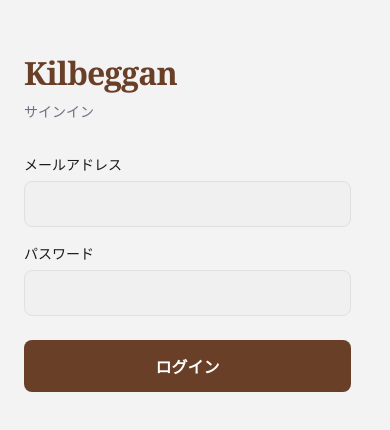
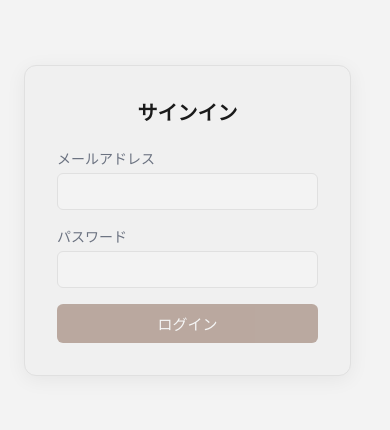
Before and after one commit to fumiakinagashima/kilbeggan, a SvelteKit app: page /signin in a window 390 px wide. Shown: the part 202-632 px from the top of the page. Built offline with nearby package versions, Linux system fonts and the light colour scheme.

Commit message:
style: align signin page and sidebar design with Midleton/Boann
Restyle the signin card and app sidebar to match the shared card UI,
typography, and account-row pattern used in Midleton/Boann, while
keeping Kilbeggan's mobile bottom-nav / desktop sidebar responsive
layout.

```diff
--- a/src/routes/(app)/+layout.svelte
+++ b/src/routes/(app)/+layout.svelte
@@ -1,10 +1,11 @@
 <script lang="ts">
 	import type { Snippet } from 'svelte';
+	import type { LayoutData } from './$types';
 	import { page } from '$app/state';
 	import { goto } from '$app/navigation';
-	import { PenLine, List, Users, Settings } from '@lucide/svelte';
+	import { PenLine, List, Users, Settings, LogOut } from '@lucide/svelte';
 
-	let { children }: { children: Snippet } = $props();
+	let { children, data }: { children: Snippet; data: LayoutData } = $props();
 
 	const navItems = [
 		{ href: '/', label: '投稿', icon: PenLine, exact: true },
@@ -25,17 +26,34 @@
 
 <div class="shell">
 	<aside class="sidebar">
-		<span class="logo">Kilbeggan</span>
-		<nav class="sidebar-nav">
+		<div class="sidebar-header">
+			<span class="logo">KILBEGGAN</span>
+		</div>
+
+		<nav class="nav">
 			{#each navItems as item (item.href)}
-				<a href={item.href} class="nav-link" class:active={isActive(item.href, item.exact)}>
-					<item.icon size={20} />
+				<a href={item.href} class="nav-item" class:active={isActive(item.href, item.exact)}>
+					<item.icon size={16} />
 					{item.label}
 				</a>
 			{/each}
 		</nav>
 
-		<button class="signout" onclick={signout}>ログアウト</button>
+		<div class="sidebar-footer">
+			{#if data.user}
+				<div class="account-row">
+					<span class="account-name">{data.user.name}</span>
+					<button
+						class="signout-btn"
+						onclick={signout}
+						title="ログアウト"
+						aria-label="ログアウト"
+					>
+						<LogOut size={15} />
+					</button>
+				</div>
+			{/if}
+		</div>
 	</aside>
 
 	<main class="content">
@@ -66,37 +84,43 @@
 			flex-direction: column;
 			width: var(--sidebar-width);
 			min-height: 100dvh;
-			padding: 1.5rem 1rem;
 			background: var(--sidebar-bg);
 			border-right: 1px solid var(--sidebar-border);
 			position: sticky;
 			top: 0;
+			overflow: hidden;
 		}
 	}
 
-	.logo {
-		font-size: 1.25rem;
-		font-weight: 700;
-		letter-spacing: -0.03em;
-		color: var(--color-primary);
-		padding: 0 0.5rem;
-		margin-bottom: 1.5rem;
+	.sidebar-header {
+		padding: 14px 12px 10px;
 	}
 
-	.sidebar-nav {
+	.logo {
+		font-size: 1rem;
+		font-weight: 700;
+		color: var(--color-primary);
+		padding: 0 4px;
+		letter-spacing: -0.01em;
+		font-family: Georgia, 'Times New Roman', Times, serif;
+	}
+
+	.nav {
+		flex: 1;
+		overflow-y: auto;
+		padding: 4px 8px;
 		display: flex;
 		flex-direction: column;
-		gap: 0.25rem;
-		flex: 1;
+		gap: 2px;
 	}
 
-	.nav-link {
+	.nav-item {
 		display: flex;
 		align-items: center;
-		gap: 0.625rem;
-		padding: 0.625rem 0.75rem;
+		gap: 8px;
+		padding: 8px 10px;
 		border-radius: 8px;
-		font-size: 0.9375rem;
+		font-size: 0.875rem;
 		font-weight: 500;
 		color: var(--sidebar-text-muted);
 		text-decoration: none;
@@ -115,49 +139,43 @@
 		}
 	}
 
-	.theme-switcher {
-		display: flex;
-		border: 1px solid var(--sidebar-border);
-		border-radius: 8px;
-		overflow: hidden;
-		margin-bottom: 0.5rem;
-
-		button {
-			flex: 1;
-			display: flex;
-			align-items: center;
-			justify-content: center;
-			padding: 0.4rem;
-			background: none;
-			border: none;
-			cursor: pointer;
-			color: var(--sidebar-text-muted);
-			transition: background 0.1s, color 0.1s;
-
-			&:hover {
-				background: var(--sidebar-hover);
-				color: var(--sidebar-text);
-			}
-
-			&.active {
-				background: var(--sidebar-active);
-				color: var(--color-primary);
-			}
-		}
+	.sidebar-footer {
+		padding: 8px;
+		border-top: 1px solid var(--sidebar-border);
 	}
 
-	.signout {
+	.account-row {
 		display: flex;
 		align-items: center;
-		padding: 0.625rem 0.75rem;
+		gap: 8px;
+		padding: 8px 10px;
+	}
+
+	.account-name {
+		flex: 1;
+		min-width: 0;
+		font-size: 0.8125rem;
+		color: var(--sidebar-text-muted);
+		white-space: nowrap;
+		overflow: hidden;
+		text-overflow: ellipsis;
+	}
+
+	.signout-btn {
+		display: flex;
+		align-items: center;
+		justify-content: center;
+		width: 26px;
+		height: 26px;
+		flex-shrink: 0;
 		border: none;
-		background: none;
+		border-radius: 6px;
+		background: transparent;
 		color: var(--sidebar-text-muted);
-		font-size: 0.875rem;
 		cursor: pointer;
-		border-radius: 8px;
-		width: 100%;
-		text-align: left;
+		transition:
+			background 0.15s,
+			color 0.15s;
 
 		&:hover {
 			background: var(--sidebar-hover);
--- a/src/routes/(app)/+page.svelte
+++ b/src/routes/(app)/+page.svelte
@@ -89,6 +89,7 @@
 		padding: 1.2rem 0 0.3rem;
 		color: var(--color-primary);
 		font-family: Georgia, 'Times New Roman', Times, serif;
+		font-size: 1.45rem;
 	}
 
 	.compose {
--- a/src/routes/signin/+page.svelte
+++ b/src/routes/signin/+page.svelte
@@ -4,15 +4,9 @@
 	const state = createSignInState();
 </script>
 
-<div class="page">
-	<div class="card">
-		<h1 class="logo">Kilbeggan</h1>
-		<p class="tagline">サインイン</p>
-
-		<form onsubmit={(e) => state.submit(e)}>
-			{#if state.error}
-				<p class="error">{state.error}</p>
-			{/if}
+<div class="signin-page">
+	<form class="signin-card" onsubmit={(e) => state.submit(e)}>
+		<h1>サインイン</h1>
 
 		<div class="field">
 			<label for="email">メールアドレス</label>
@@ -38,74 +32,69 @@
 			/>
 		</div>
 
-			<button type="submit" class="btn-primary" disabled={state.loading}>
+		{#if state.error}
+			<p class="error">{state.error}</p>
+		{/if}
+
+		<button
+			type="submit"
+			class="submit-btn"
+			disabled={state.loading || !state.email || !state.password}
+		>
 			{state.loading ? 'ログイン中...' : 'ログイン'}
 		</button>
 	</form>
 </div>
-</div>
 
 <style lang="scss">
-	.page {
-		min-height: 100dvh;
+	.signin-page {
 		display: flex;
 		align-items: center;
 		justify-content: center;
-		background: var(--color-background);
-		padding: 1.5rem;
+		height: 100%;
+		min-height: 100vh;
+		padding: 24px;
 	}
 
-	.card {
+	.signin-card {
+		display: flex;
+		flex-direction: column;
+		gap: 16px;
 		width: 100%;
-		max-width: 400px;
+		max-width: 360px;
+		padding: 32px;
+		background: var(--color-surface);
+		border: 1px solid var(--color-border);
+		border-radius: 12px;
+		box-shadow: 0 4px 20px rgba(0, 0, 0, 0.06);
 	}
 
-	.logo {
-		font-size: 2rem;
-		color: var(--color-primary);
-		font-family: Georgia, 'Times New Roman', Times, serif;
+	h1 {
+		margin: 0 0 4px;
+		font-size: 1.25rem;
 		font-weight: 700;
-		letter-spacing: -0.03em;
-		margin: 0 0 0.25rem;
-	}
-
-	.tagline {
-		font-size: 0.875rem;
-		color: var(--color-text-muted);
-		margin: 0 0 2rem;
-	}
-
-	.error {
-		font-size: 0.875rem;
-		color: var(--color-error);
-		background: var(--color-error-bg);
-		padding: 0.75rem 1rem;
-		border-radius: 8px;
-		margin-bottom: 1rem;
+		text-align: center;
+		color: var(--color-text);
 	}
 
 	.field {
 		display: flex;
 		flex-direction: column;
-		gap: 0.375rem;
-		margin-bottom: 1rem;
+		gap: 4px;
 
 		label {
 			font-size: 0.875rem;
-			font-weight: 500;
-			color: var(--color-text);
+			color: var(--color-text-muted);
 		}
 
 		input {
-			width: 100%;
-			padding: 0.75rem 1rem;
+			padding: 8px 10px;
 			border: 1px solid var(--color-border);
-			border-radius: 8px;
-			font-size: 1rem;
-			background: var(--color-surface);
+			border-radius: 6px;
+			background: var(--color-background);
 			color: var(--color-text);
+			font-size: 0.9375rem;
 			outline: none;
-			box-sizing: border-box;
 			transition: border-color 0.15s;
 
 			&:focus {
@@ -113,26 +102,30 @@
 			}
 
 			&:disabled {
-				opacity: 0.6;
+				opacity: 0.5;
+				cursor: not-allowed;
 			}
 		}
 	}
 
-	.btn-primary {
-		width: 100%;
-		padding: 0.875rem;
+	.error {
+		margin: 0;
+		font-size: 0.875rem;
+		color: var(--color-danger);
+	}
+
+	.submit-btn {
+		padding: 9px 14px;
 		background: var(--color-primary);
 		color: #fff;
 		border: none;
-		border-radius: 8px;
-		font-size: 1rem;
-		font-weight: 600;
+		border-radius: 6px;
+		font-size: 0.9375rem;
+		font-weight: 500;
 		cursor: pointer;
-		margin-top: 0.5rem;
-		transition: opacity 0.15s;
 
 		&:disabled {
-			opacity: 0.6;
+			opacity: 0.4;
 			cursor: not-allowed;
 		}
 	}
```
Also changed, not shown: 1 other file (tests, documents, lock files or other folders). Lines whose indentation alone changed are shown as unchanged.
